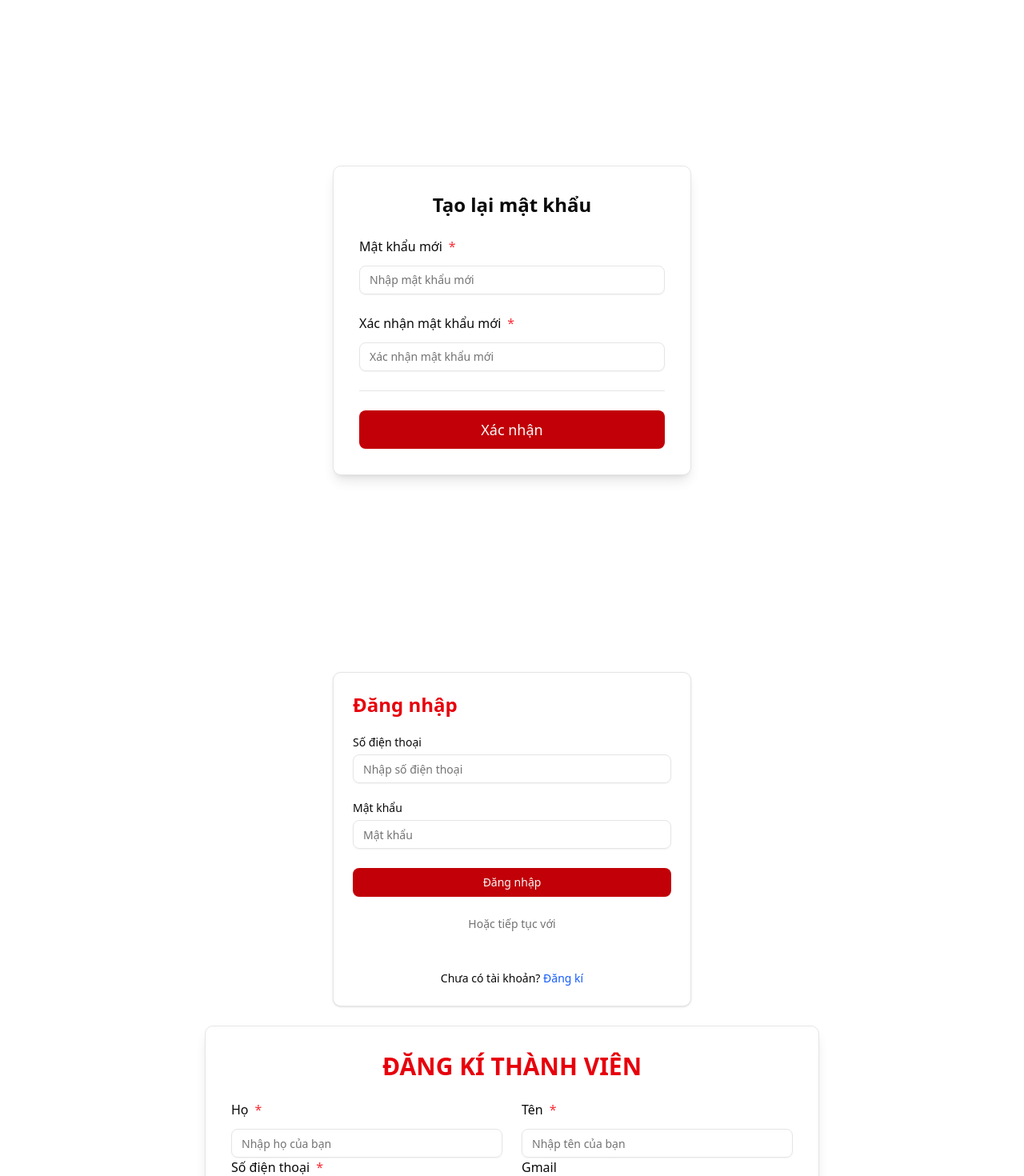
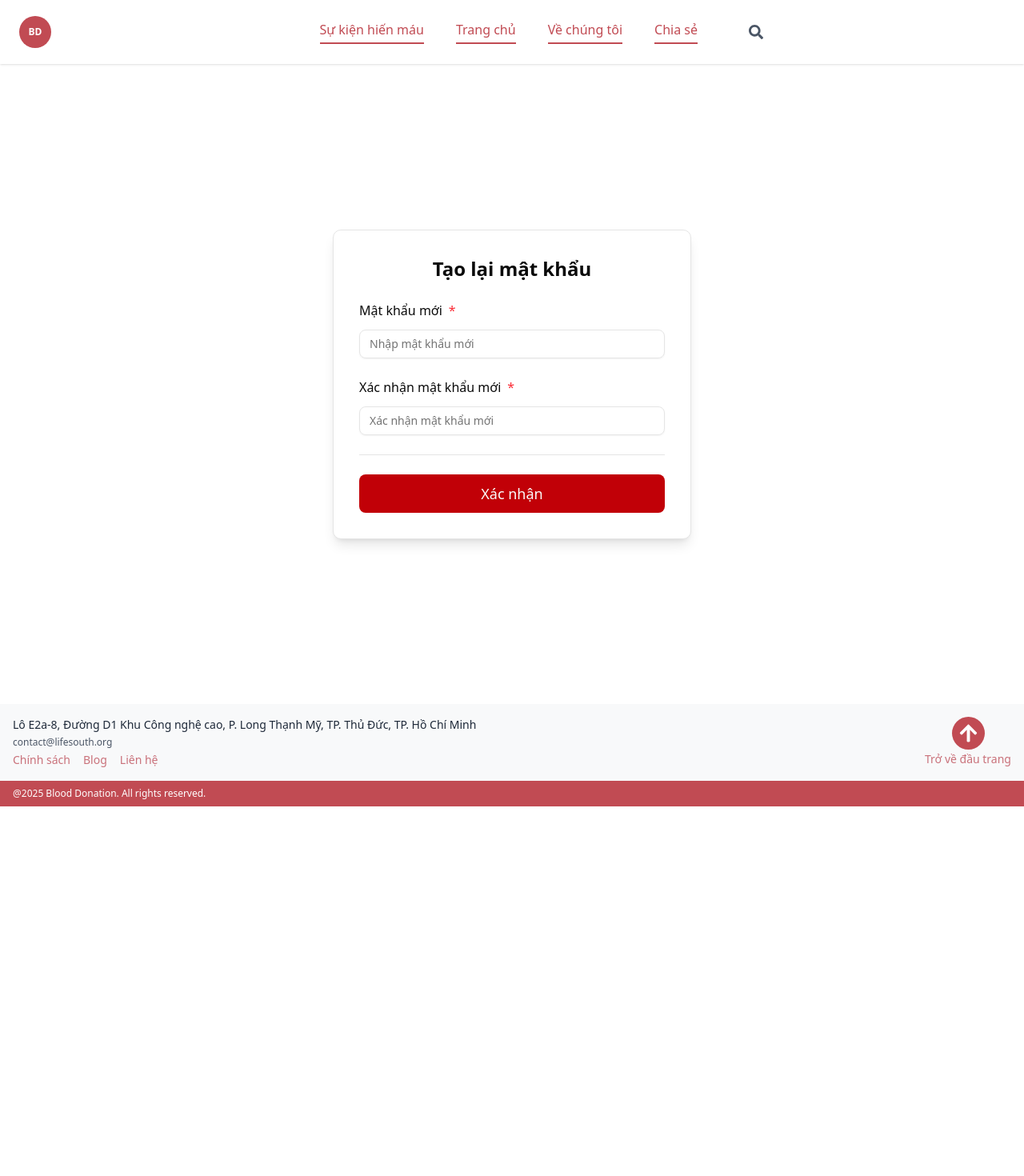
Before and after one commit to QuangWorkIT/BloodDonationSupportSystem_FE, a React app: page / in a window 1280 px wide. Shown: the top 1470 px of the page at 80% size. After the commit the page ends 1008 px from the top, so only its background shows below. Built offline with nearby package versions, Linux system fonts and the light colour scheme; the HTML template or start-up script is replaced by a standard one.

Commit message:
feat(ui): add navbar and footer

```diff
--- a/package.json
+++ b/package.json
@@ -16,10 +16,12 @@
     "@tailwindcss/vite": "^4.1.8",
     "class-variance-authority": "^0.7.1",
     "clsx": "^2.1.1",
+    "framer-motion": "^12.16.0",
     "lucide-react": "^0.511.0",
     "react": "^19.1.0",
     "react-dom": "^19.1.0",
     "react-hook-form": "^7.57.0",
+    "react-icons": "^5.5.0",
     "react-router-dom": "^7.6.1",
     "tailwind-merge": "^3.3.0",
     "tailwindcss": "^4.1.8",
--- a/src/App.tsx
+++ b/src/App.tsx
@@ -5,15 +5,16 @@ import LoginForm from "./components/layout/LoginForm";
 
 
 // import ResetPasswordForm from "./components/layout/ResetPasswordForm.tsx";
-import RegisterForm from "./components/layout/RegisterForm"
+
+import Navbar from "./components/layout/Navbar.tsx";
+import Footer from "./components/layout/Footer.tsx";
 function App() {
   return (
     <>
+      <Navbar/>
       <ResetPasswordForm />
 
-      <LoginForm />
-      {/* <OTPForm /> */}
-      <RegisterForm />
+      <Footer/>
     </>
   );
 }
--- /dev/null
+++ b/src/components/layout/Footer.tsx
@@ -0,0 +1,48 @@
+import { FaArrowUp } from "react-icons/fa";
+
+const Footer = () => {
+  const scrollToTop = () => {
+    window.scrollTo({
+      top: 0,
+      behavior: "smooth"
+    });
+  };
+
+  return (
+    <footer className="bg-[#F8F9FA] text-gray-800 w-full text-sm"> {/* Brighter white and smaller text */}
+      {/* Main content - made more compact */}
+      <div className="w-full px-4 py-4"> {/* Reduced padding */}
+        <div className="flex flex-col md:flex-row justify-between items-start">
+          {/* Left content - tighter spacing */}
+          <div className="space-y-1"> {/* Reduced spacing */}
+            <p className="font-medium">Lô E2a-8, Đường D1 Khu Công nghệ cao, P. Long Thạnh Mỹ, TP. Thủ Đức, TP. Hồ Chí Minh</p>
+            <p className="text-gray-600 text-xs">contact@lifesouth.org</p> {/* Smaller email text */}
+            <div className="flex gap-4 mt-1"> {/* Tighter link spacing */}
+              <a href="#" className="text-[#C9717A] hover:text-[#a83a42]">Chính sách</a>
+              <a href="#" className="text-[#C9717A] hover:text-[#a83a42]">Blog</a>
+              <a href="#" className="text-[#C9717A] hover:text-[#a83a42]">Liên hệ</a>
+            </div>
+          </div>
+
+          {/* Compact round button with text */}
+          <div className="flex flex-col items-center mt-2 md:mt-0"> {/* Reduced margin */}
+            <button
+              onClick={scrollToTop}
+              className="bg-[#C14B53] text-white p-2 rounded-full hover:bg-[#a83a42] cursor-pointer transition"
+            >
+              <FaArrowUp size={25} />
+            </button>
+            <span className="text-l text-[#C9717A] mt-0.5 hover: cursor-pointer">Trở về đầu trang</span> {/* Smaller label */}
+          </div>
+        </div>
+      </div>
+
+      {/* Slimmer copyright strip */}
+      <div className="bg-[#C14B53] text-white py-2 w-full text-left px-4 text-xs"> {/* Reduced height */}
+        <p>@2025 Blood Donation. All rights reserved.</p>
+      </div>
+    </footer>
+  );
+};
+
+export default Footer;
--- /dev/null
+++ b/src/components/layout/Navbar.tsx
@@ -0,0 +1,108 @@
+import { useState } from "react";
+import { FaSearch, FaTimes } from "react-icons/fa";
+import { motion, AnimatePresence } from "framer-motion";
+
+type NavItem = {
+  id: string;
+  label: string;
+  href: string;
+};
+
+const BloodDonationNavbar = () => {
+  const [activeItem, setActiveItem] = useState<string | null>(null);
+  const [showSearch, setShowSearch] = useState(false);
+
+  const navItems: NavItem[] = [
+    { id: "su-kien", label: "Sự kiện hiến máu", href: "/events" },
+    { id: "trang-chu", label: "Trang chủ", href: "/" },
+    { id: "ve-chung-toi", label: "Về chúng tôi", href: "/about" },
+    { id: "chia-se", label: "Chia sẻ", href: "/share" },
+  ];
+
+  return (
+    <nav className="bg-white shadow-sm">
+      <div className="container mx-auto px-6 py-4 flex items-center justify-between h-20">
+        <div className="flex items-center">
+          <div className="w-10 h-10 bg-[#C14B53] rounded-full flex items-center justify-center mr-3">
+            <span className="text-white font-bold text-xs">BD</span>
+          </div>
+        </div>
+
+        {/* Centered navigation group with animations */}
+        <div className="absolute right-1 transform -translate-x-85">
+          <div className="flex items-center space-x-10">
+            {!showSearch && (
+              <>
+                {navItems.map((item) => (
+                  <a
+                    key={item.id}
+                    href={item.href}
+                    onClick={(e) => {
+                      e.preventDefault();
+                      setActiveItem(activeItem === item.id ? null : item.id);
+                    }}
+                    className={`
+                      text-base transition-all duration-200
+                      ${
+                        activeItem === item.id
+                          ? "bg-[#C14B53] text-white px-4 py-2 rounded-md font-medium shadow-sm"
+                          : "text-[#C14B53] border-b-2 border-[#C14B53] pb-1 font-medium hover:opacity-80"
+                      }
+                    `}
+                  >
+                    {item.label}
+                  </a>
+                ))}
+              </>
+            )}
+
+            <div className="relative ml-6 ">
+              <AnimatePresence mode="wait">
+                {!showSearch ? (
+                  <motion.button
+                    key="search-button"
+                    initial={{ opacity: 0 }}
+                    animate={{ opacity: 1 }}
+                    exit={{ opacity: 0 }}
+                    onClick={() => setShowSearch(true)}
+                    className="absolute -translate-y-1/2 top-1/2 text-gray-600 hover:text-[#C14B53] cursor-pointer transition text-base"
+                  >
+                    <FaSearch size={18} />
+                  </motion.button>
+                ) : (
+                  <motion.div
+                    key="search-bar"
+                    initial={{ x: 100, opacity: 0, width: 0 }}
+                    animate={{ x: -130, opacity: 1, width: 400 }}
+                    exit={{ x: 100, opacity: 0, width: 0 }}
+                    transition={{ duration: 0.3 }}
+                    className="flex items-center bg-white px-6 py-2 rounded-md shadow-sm border border-gray-200 origin-right"
+                  >
+                    <input
+                      type="text"
+                      placeholder="Tìm kiếm sự kiện..."
+                      className="w-full py-1 px-2 text-base focus:outline-none"
+                      autoFocus
+                    />
+                    {/* do not use built in button */}
+                    <button
+                      onClick={() => setShowSearch(false)}
+                      className="text-gray-600 hover:text-[#C14B53] cursor-pointer transition ml-4"
+                    >
+                      <FaTimes size={18} />
+                    </button>
+                  </motion.div>
+                )}
+              </AnimatePresence>
+            </div>
+          </div>
+        </div>
+
+        {/* Empty div to balance the flex layout */}
+        <div className="w-10"></div>
+      </div>
+    </nav>
+  );
+};
+
+export default BloodDonationNavbar;
```
Also changed, not shown: 1 other file (tests, documents, lock files or other folders).
